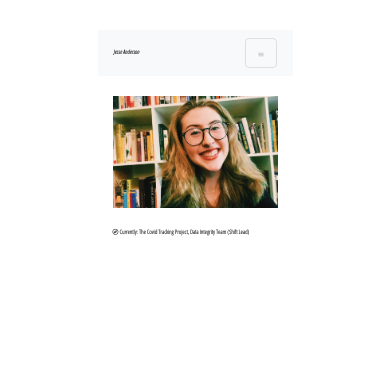
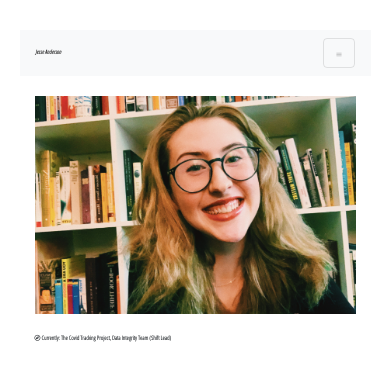
Before and after one commit to jesseandersonumd/Personal-Website, a PHP site: page / in a window 390 px wide. Shown: the top 381 px of the page. Run offline with PHP 8.4, Linux system fonts and the light colour scheme; some libraries are stand-ins or nearby versions; some web fonts are replaced.

Commit message:
Add files via upload

```diff
--- a/website.css
+++ b/website.css
@@ -91,7 +91,7 @@ a:active {
 
     .container {
 
-        width: 50%;
+        width: 90%;
         margin-right: auto;
         margin-left: auto;
         display: table;background: #fff;
@@ -107,4 +107,13 @@ a:active {
 
     }
 
+    .website_nav {
+
+        width: 90%;
+        margin-right: auto;
+        margin-left: auto;
+        margin-top: 30px;
+
+    }
+
 }
```
